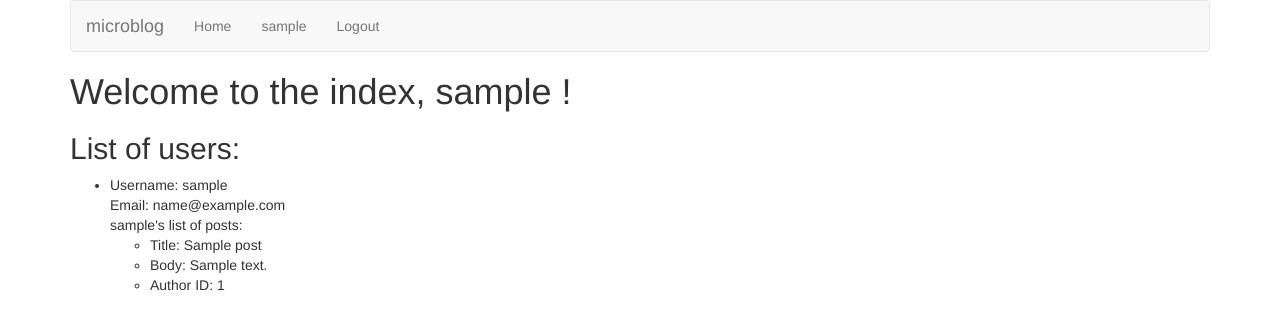
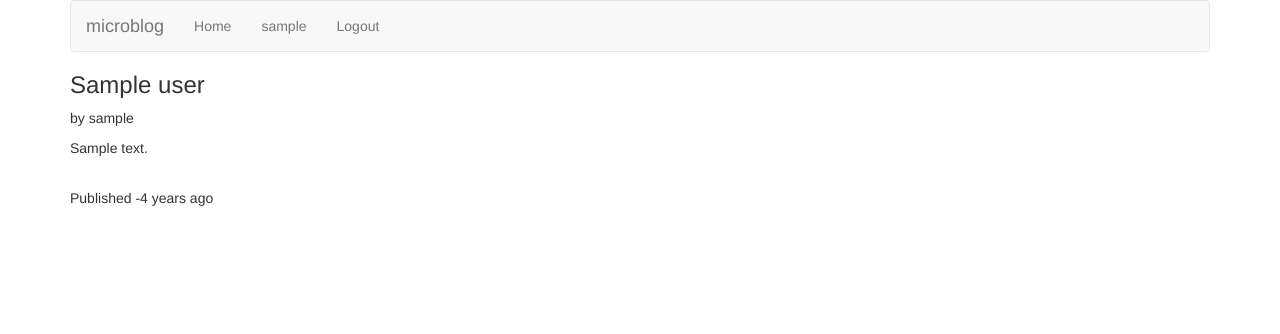
Before and after one commit to nessig/psychoflask, a Flask app: page / in a window 1280 px wide. Shown: the top 334 px of the page. Run offline with Flask 2, Linux system fonts and the light colour scheme; the visitor is signed in with stand-in values (Sample User, id 1); a database or web service that is not in the repository returns one stand-in record (Sample ...); some libraries are stand-ins or nearby versions.

Commit message:
Got news feed working.

```diff
--- a/app.py
+++ b/app.py
@@ -3,6 +3,7 @@ from flask import Flask, render_template, g, redirect, url_for, flash, session
 import psycopg2
 import psycopg2.extras
 from contextlib import closing
+from datetime import datetime
 from forms import LoginForm, RegisterForm, EditForm, PostForm
 from functools import wraps
 
@@ -19,6 +20,33 @@ app = Flask(__name__)
 app.config.from_object(__name__)
 # do some other stuff
 # db.postgres_connection.init_app(app)
+
+@app.template_filter()
+def timesince(dt, default="just now"):
+    """
+    Returns string representing "time since" e.g.
+    3 days ago, 5 hours ago etc.
+    """
+
+    now = datetime.utcnow()
+    diff = now - dt
+
+    periods = (
+        (diff.days / 365, "year", "years"),
+        (diff.days / 30, "month", "months"),
+        (diff.days / 7, "week", "weeks"),
+        (diff.days, "day", "days"),
+        (diff.seconds / 3600, "hour", "hours"),
+        (diff.seconds / 60, "minute", "minutes"),
+        (diff.seconds, "second", "seconds"),
+    )
+
+    for period, singular, plural in periods:
+
+        if period:
+            return "%d %s ago" % (period, singular if period == 1 else plural)
+
+    return default
 
 
 def connect_db():
@@ -40,8 +68,8 @@ values (%s, %s, %s);
 """
 
 insertPostSQL = """
-insert into posts (title, body, author_id)
-values (%s, %s, %s);
+insert into posts (title, body, author_id, pub_date)
+values (%s, %s, %s,%s);
 """
 
 selectIdFromUsernameSQL = """
@@ -73,9 +101,9 @@ dbExecuteCommit(insertUserSQL, userData2)
 
 
 userId = dbExecuteFetch(selectIdFromUsernameSQL, ("nessig",))[0]
-postData1 = ("My First Post!", "This is the body of my first post!", userId)
-postData2 = ("My Second Post!", "This is the body of my second post!", userId)
-postData3 = ("My Third Post!", "This is the body of my third post!", userId)
+postData1 = ("My First Post!", "This is the body of my first post!", userId, datetime.utcnow())
+postData2 = ("My Second Post!", "This is the body of my second post!", userId, datetime.utcnow())
+postData3 = ("My Third Post!", "This is the body of my third post!", userId, datetime.utcnow())
 dbExecuteCommit(insertPostSQL, postData1)
 dbExecuteCommit(insertPostSQL, postData2)
 dbExecuteCommit(insertPostSQL, postData3)
@@ -109,19 +137,38 @@ def teardown_request(exception):
         print db
 
 
+# getFollowingPostsSQL = """
+# select * from posts
+# inner join followers
+# on (author_id=following)
+# where follower=%s
+# order by pub_date desc;
+# """
+
+
 @app.route("/")
+@login_required
 def index():
     cur = g.db.cursor(cursor_factory=psycopg2.extras.DictCursor)
-    cur.execute("select * from users;")
-    users = cur.fetchall()
-    posts = []
-    user_ids = [user["id"] for user in users]
-    cur.execute("select * from posts where author_id=ANY(%s)", (user_ids,))
+
+    getFollowingPostsSQL = """
+select users.username,posts.title,posts.body,posts.pub_date from users
+inner join posts
+inner join followers
+on (author_id=following)
+on (users.id=author_id)
+where follower=%s
+order by pub_date desc;
+"""
+    cur.execute(getFollowingPostsSQL, (g.current_user['id'],))
+    # users = cur.fetchall()
+
+    # user_ids = [user["id"] for user in users]
+    # cur.execute("select * from posts where author_id=ANY(%s)", (user_ids,))
     posts = cur.fetchall()
     # print posts
     cur.close()
     return render_template("index.html",
-                           users=users,
                            posts=posts)
 
 
@@ -204,8 +251,8 @@ def user(username):
                 title = form.title.data
                 body = form.body.data
                 author_id = user["id"]
-                cur.execute('insert into posts (title,body,author_id) values (%s,%s,%s)',
-                            (title, body, author_id))
+                cur.execute('insert into posts (title,body,author_id,pub_date) values (%s,%s,%s,%s)',
+                            (title, body, author_id,datetime.utcnow()))
                 g.db.commit()
             isfollowing = is_following(g.current_user["id"], user["id"])
             cur.execute('select * from posts where author_id=%s',
--- a/query.sql
+++ b/query.sql
@@ -13,6 +13,7 @@ create table posts (
        id serial primary key,
        title varchar(30) not null,
        body varchar(400) not null,
+       pub_date timestamp,
        author_id integer references users (id)
 );
 
--- a/templates/index.html
+++ b/templates/index.html
@@ -2,28 +2,16 @@
 
 {% block content %}
 
-<h1>Welcome to the index{% if g.current_user != None %}, {{g.current_user["username"]}} {% elif g.current_user == None %}, Guest{% endif %}!</h1>
-
-
-<h2>List of users:</h2>
-<ul>
-{% for user in users %}
-<li>Username: {{ user["username"] }} <br/>
-Email: {{ user["email"] }} <br/>
-{{ user["username"] }}'s  list of posts:
-<ul>
-  {% for post in posts %}
-  {% if post["author_id"] == user["id"] %}
-  <li>Title: {{ post["title"] }}</li>
-  <li>Body: {{ post["body"] }}</li>
-  <li>Author ID: {{ post["author_id"] }}</li>
-  {% endif %}
-  {% endfor %}
-</ul>
-</li>
+{% for post in posts %}
+<h3>{{ post["title"] }}</h3>
+<p> by {{ post["username"] }}</p>
+<p>{{ post["body"] }}</p>
+<br/>
+{% if post["pub_date"] %}
+Published {{ post["pub_date"] | timesince}}
+{% endif %}
 <br/>
 <br/>
 {% endfor %}
-</ul>
 
 {% endblock %}
--- a/templates/user.html
+++ b/templates/user.html
@@ -22,13 +22,19 @@
 {% endif %}
 {% endif %}
 
+{% if g.current_user == user %}
 {% include 'post.html' %}
+{% endif %}
 
 <h2>Posts:</h2>
 {% for post in posts %}
 <h3>{{ post["title"] }}</h3>
 <p>{{ post["body"] }}</p>
 <br/>
+{% if post["pub_date"] %}
+Published {{ post["pub_date"] | timesince}}
+{% endif %}
+<br/>
 <br/>
 {% endfor %}
 
```
